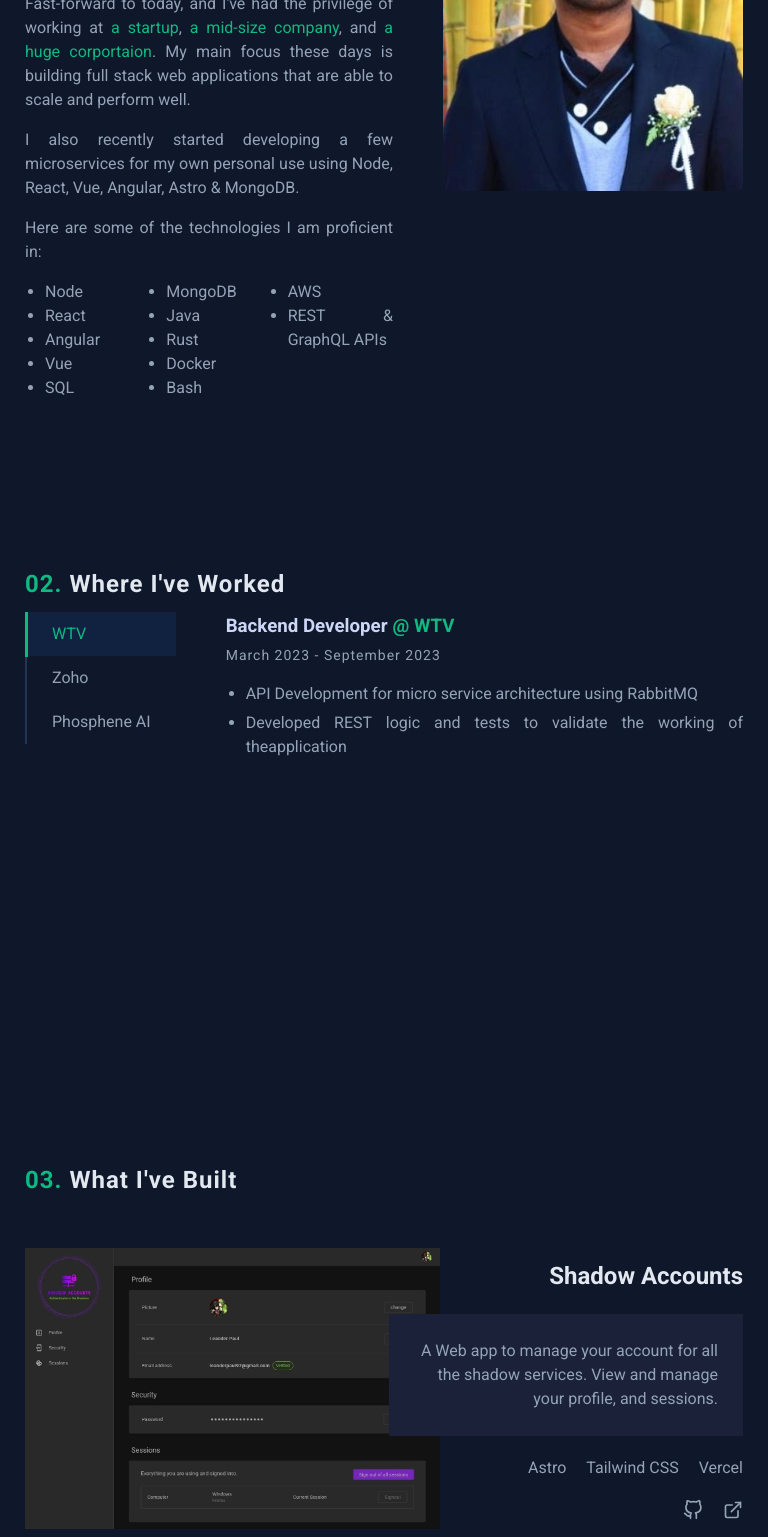
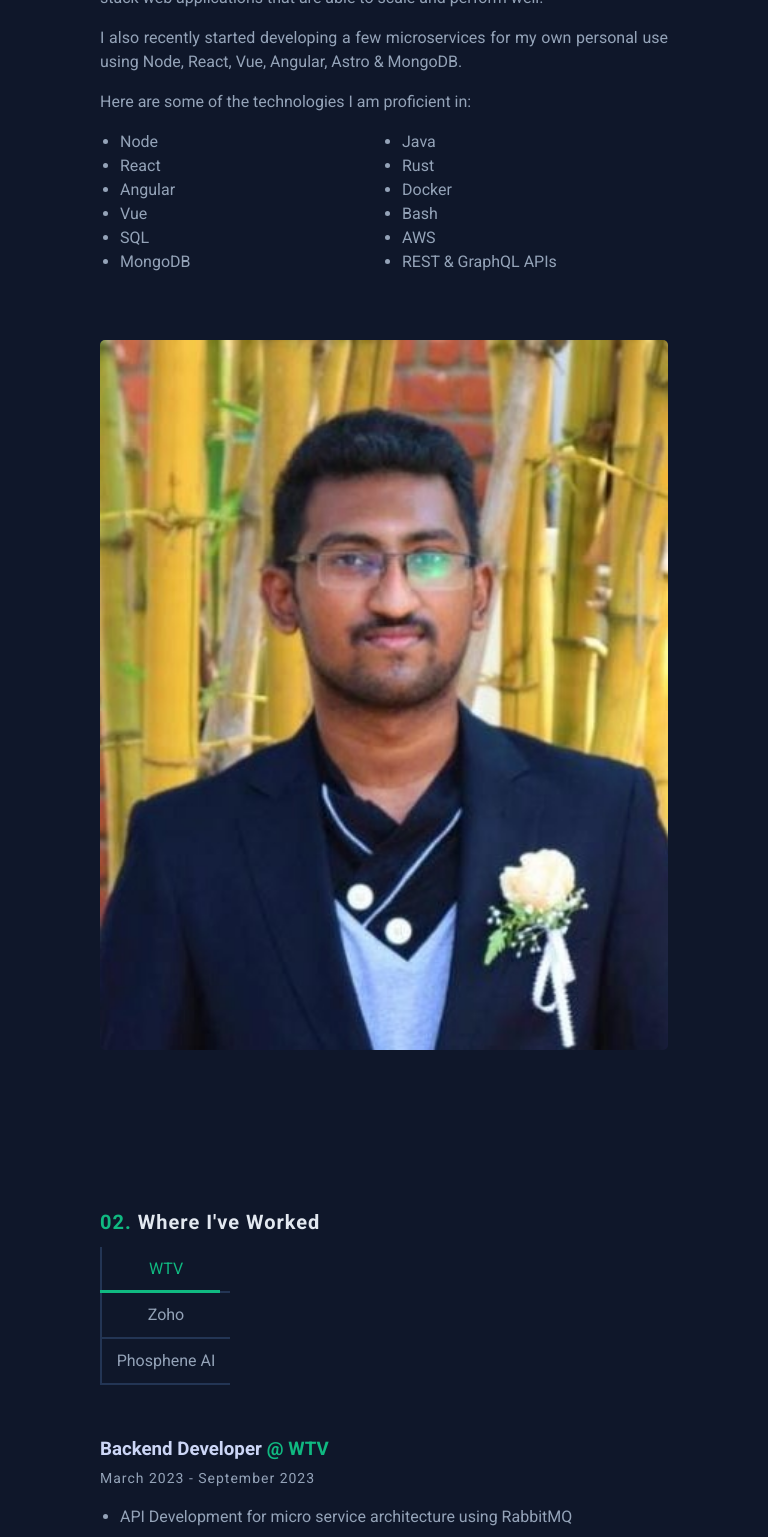
Before and after one commit to leanderpaul/leanderpaul.github.io, a Vue app: page / in a window 768 px wide. Shown: the part 1040-2577 px from the top of the page. Built offline with nearby package versions, Linux system fonts and the light colour scheme.

Commit message:
feat: mobile compactible home page

```diff
--- a/src/App.vue
+++ b/src/App.vue
@@ -20,6 +20,7 @@ import Footer from './components/footer.component.vue';
   padding-top: 70px;
   min-height: calc(100vh - 220px);
   display: flex;
+  max-width: 1024px;
 }
 
 section {
@@ -40,9 +41,9 @@ section {
   }
 }
 
-@media (min-width: 1024px) {
+@media (min-width: 768px) and (max-width: 1024px) {
   .container {
-    max-width: 1024px;
+    padding: 0px 100px;
   }
 }
 </style>
--- a/src/assets/main.css
+++ b/src/assets/main.css
@@ -114,13 +114,14 @@ a:hover {
   display: none;
 }
 
-@media screen and (max-width: 768px) {
+@media (max-width: 768px) {
   .sm-hide {
     display: none !important;
   }
 
   .heading {
     margin-bottom: 10px;
+    font-size: 1.25rem;
   }
 
   .section {
@@ -128,7 +129,7 @@ a:hover {
   }
 }
 
-@media screen and (min-width: 1024px) {
+@media (min-width: 768px) {
   .md-hide {
     display: none !important;
   }
--- a/src/components/footer.component.vue
+++ b/src/components/footer.component.vue
@@ -81,7 +81,7 @@ section svg:hover {
   }
 }
 
-@media (min-width: 1024px) {
+@media (min-width: 768px) {
   section {
     position: fixed;
     top: calc(50vh - 70px);
--- a/src/components/navbar.component.vue
+++ b/src/components/navbar.component.vue
@@ -17,7 +17,7 @@ onMounted(() => window.addEventListener('scroll', () => (isNavBorder.value = win
       <span></span>
       <span></span>
     </div>
-    <div class="nav-links">
+    <div class="nav-links" @click="isNavOpen = false">
       <ol>
         <li>
           <router-link to="/#about">About</router-link>
@@ -146,7 +146,7 @@ li a::before {
   overflow: hidden;
 }
 
-@media screen and (max-width: 768px) {
+@media (max-width: 768px) {
   nav {
     padding: 0px 25px;
     width: calc(100% - 50px);
--- a/src/main.ts
+++ b/src/main.ts
@@ -21,7 +21,6 @@ import './assets/main.css';
 const router = createRouter({
   history: createWebHistory(),
   scrollBehavior: (to, from, savedPosition) => {
-    console.log(to, from, savedPosition, window);
     if (savedPosition) return savedPosition;
     if (to.hash) return { el: to.hash, behavior: 'smooth' };
     return { top: 1, left: 0, behavior: 'smooth' };
--- a/src/pages/home/about-me.component.vue
+++ b/src/pages/home/about-me.component.vue
@@ -69,4 +69,18 @@ ul {
   padding-left: 20px;
   columns: 3;
 }
+
+@media (max-width: 768px) {
+  .content {
+    flex-direction: column;
+  }
+
+  img {
+    width: 100%;
+  }
+
+  ul {
+    columns: 2;
+  }
+}
 </style>
--- a/src/pages/home/contact-me.component.vue
+++ b/src/pages/home/contact-me.component.vue
@@ -38,4 +38,14 @@ a {
   margin-top: 50px;
   width: 100px;
 }
+
+@media (max-width: 768px) {
+  .content {
+    margin-bottom: 125px;
+  }
+
+  h1 {
+    font-size: 2.5rem;
+  }
+}
 </style>
--- a/src/pages/home/experience.component.vue
+++ b/src/pages/home/experience.component.vue
@@ -1,7 +1,8 @@
 <script lang="ts" setup>
-import { onMounted, reactive } from 'vue';
+import { onMounted, reactive, ref } from 'vue';
 
-const activeIndicatorStyle = reactive<{ top?: string }>({});
+const activeTab = ref('wtv');
+const activeIndicatorStyle = reactive<{ top?: string; left?: string }>({});
 const getTabTitles = () => document.querySelectorAll('.tab-title button') as NodeListOf<HTMLButtonElement>;
 const getTabContents = () => document.querySelectorAll('.tab-content > div') as NodeListOf<HTMLDivElement>;
 const activate = (state: boolean, element: HTMLElement) => (state ? element.classList.add('active') : element.classList.remove('active'));
@@ -9,14 +10,24 @@ const activate = (state: boolean, element: HTMLElement) => (state ? element.clas
 function handleClick(event: MouseEvent) {
   const btn = event.target as HTMLButtonElement;
   activeIndicatorStyle.top = `${btn.offsetTop}px`;
+  activeIndicatorStyle.left = `${btn.offsetLeft}px`;
+  activeTab.value = btn.dataset.target as string;
   getTabTitles().forEach(tabTitle => activate(btn === tabTitle, tabTitle));
   getTabContents().forEach(tabContent => activate(btn.dataset.target === tabContent.id, tabContent));
 }
 
+function handleResize() {
+  const tabTitles = getTabTitles();
+  const activeTabTitle = tabTitles[Array.from(tabTitles).findIndex(tabTitle => tabTitle.dataset.target === activeTab.value)];
+  activeIndicatorStyle.top = `${activeTabTitle.offsetTop}px`;
+  activeIndicatorStyle.left = `${activeTabTitle.offsetLeft}px`;
+}
+
 onMounted(() => {
   const tabTitles = getTabTitles();
-  activeIndicatorStyle.top = `${tabTitles[0]?.offsetTop}px`;
   tabTitles.forEach(tabTitle => tabTitle.addEventListener('click', handleClick));
+  window.addEventListener('resize', handleResize);
+  window.addEventListener('load', handleResize);
 });
 </script>
 <template>
@@ -79,14 +90,12 @@ onMounted(() => {
 
 .tab-title {
   display: flex;
-  flex-direction: column;
 }
 
 .tab-title > button {
   background: none;
   color: inherit;
   border: none;
-  border-left: 2px solid #233554;
   padding: 10px 25px;
   font: inherit;
   cursor: pointer;
@@ -100,14 +109,13 @@ onMounted(() => {
 }
 
 .tab-title > button.active {
-  background-color: #112240;
   color: var(--color-primary);
 }
 
 .active-indicator {
   position: absolute;
   background-color: var(--color-primary);
-  transition: top 0.2s ease-in-out;
+  transition: all 0.2s ease-in-out;
   width: 3px;
   height: 45px;
 }
@@ -147,4 +155,38 @@ onMounted(() => {
 .tab-content li {
   margin-bottom: 5px;
 }
+
+@media (max-width: 768px) {
+  .tab-title {
+    overflow-x: auto;
+    white-space: nowrap;
+  }
+
+  .tab-title > button {
+    width: 130px;
+    padding: 10px;
+    text-align: center;
+    flex-shrink: 0;
+    border-bottom: 2px solid #233554;
+  }
+  .content {
+    flex-direction: column;
+  }
+
+  .active-indicator {
+    width: 120px;
+    height: 3px;
+    margin-top: 43px;
+  }
+}
+
+@media (min-width: 768px) {
+  .tab-title {
+    flex-direction: column;
+  }
+
+  .tab-title > button {
+    border-left: 2px solid #233554;
+  }
+}
 </style>
--- a/src/pages/home/intro.component.vue
+++ b/src/pages/home/intro.component.vue
@@ -35,4 +35,15 @@
   width: 200px;
   padding: 12px;
 }
+
+@media (max-width: 768px) {
+  .title {
+    font-size: 1.5rem;
+    letter-spacing: 1px;
+  }
+
+  .subtitle {
+    font-size: 1rem;
+  }
+}
 </style>
--- a/src/pages/home/projects.component.vue
+++ b/src/pages/home/projects.component.vue
@@ -46,7 +46,9 @@ const projects: Project[] = [
           <img :src="project.image" :alt="project.title" />
         </div>
         <div class="content">
+          <a :href="project.demo" target="_blank">
             <h2>{{ project.title }}</h2>
+          </a>
           <div class="desc">{{ project.description }}</div>
           <ul class="tech-list">
             <li v-for="tech in project.tech">{{ tech }}</li>
@@ -97,7 +99,6 @@ svg {
 }
 
 .project {
-  margin-bottom: 100px;
   display: grid;
   gap: 10px;
   grid-template-columns: repeat(12, 1fr);
@@ -109,6 +110,8 @@ svg {
 
 .project img {
   width: 100%;
+  height: 100%;
+  object-fit: cover;
 }
 
 .project .content {
@@ -118,7 +121,64 @@ svg {
 .project .desc {
   padding: 25px;
   background-color: var(--background-light);
-  margin: 20px 0px;
+}
+
+.project .tech-list {
+  display: flex;
+  gap: 5px 20px;
+  white-space: nowrap;
+  flex-wrap: wrap;
+  font-size: 14px;
+}
+
+.project .links {
+  margin-top: 20px;
+}
+
+.btn {
+  padding: 10px 25px;
+}
+
+@media (max-width: 768px) {
+  .project {
+    margin-bottom: 25px;
+  }
+
+  .project .content {
+    background: rgba(26, 33, 56, 0.6);
+    box-shadow: 0 4px 30px rgba(0, 0, 0, 0.1);
+    backdrop-filter: blur(3px);
+    border: 1px solid rgba(26, 33, 56, 0.1);
+    padding: 25px;
+    border-radius: 2px;
+  }
+
+  .project .desc {
+    padding: 25px 0px;
+    background-color: transparent;
+  }
+
+  .project .image,
+  .project .content {
+    grid-column: 1 / -1;
+  }
+
+  .project .image {
+    opacity: 0.35;
+  }
+
+  .project .links a {
+    margin-right: 20px;
+  }
+
+  .btn {
+    margin-top: 25px;
+  }
+}
+
+@media (min-width: 768px) {
+  .project {
+    margin-bottom: 100px;
   }
 
   .project:nth-child(odd) .image {
@@ -138,24 +198,16 @@ svg {
     grid-column: 6 / -1;
   }
 
-.project .tech-list {
-  display: flex;
-  gap: 20px;
-}
-
   .project:nth-child(odd) .tech-list {
     justify-content: flex-end;
-}
-
-.project .links {
-  margin-top: 20px;
   }
 
   .project .links a {
     margin-left: 20px;
   }
 
-.btn {
-  padding: 10px 25px;
+  .project .desc {
+    margin: 20px 0px;
+  }
 }
 </style>
```
Lines whose indentation alone changed are shown as unchanged.
